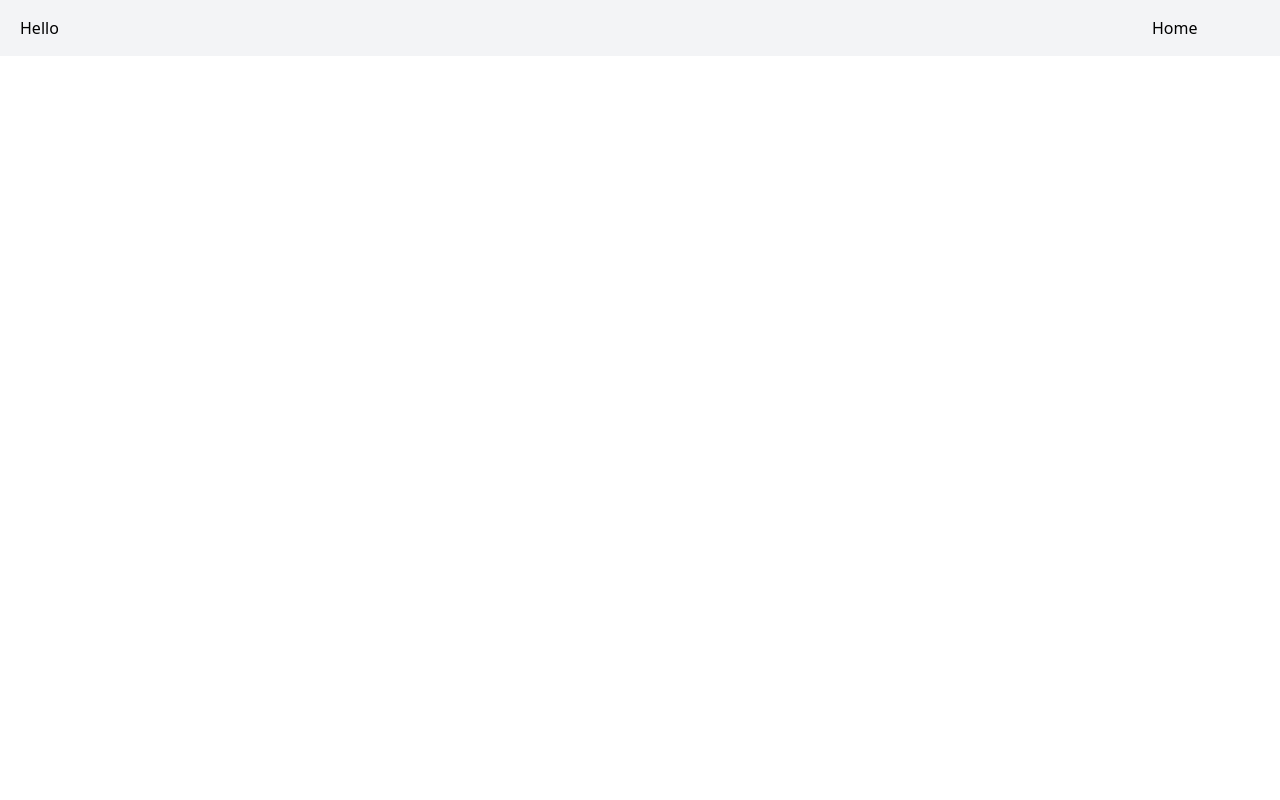
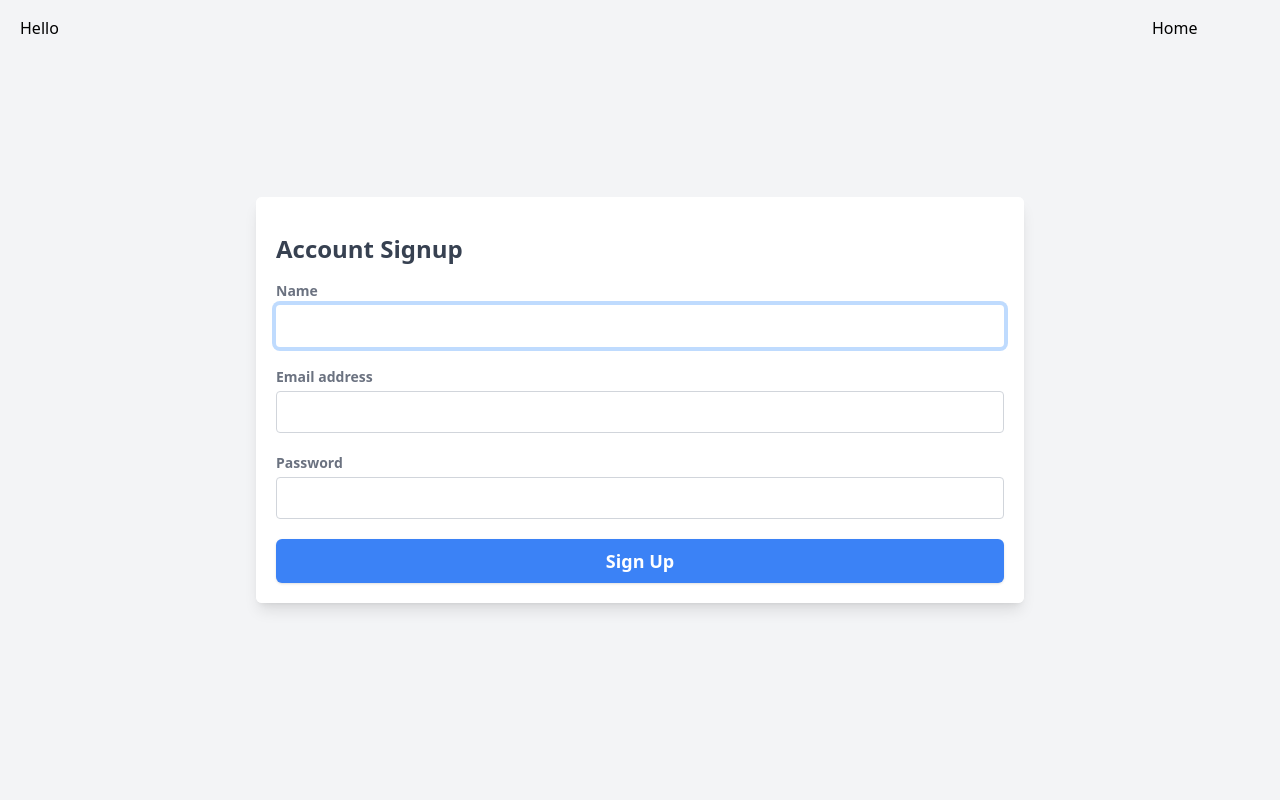
Before and after one commit to TanmayUdupa/book-sharing-system, a Django app: page /user_signup/ in a window 1280 px wide. Before the commit the page is almost empty. Run offline with Django 4.2, Linux system fonts and the light colour scheme; some libraries are stand-ins or nearby versions.

Commit message:
Edit signup.html

```diff
--- a/mysite/app/models.py
+++ b/mysite/app/models.py
@@ -7,7 +7,7 @@ class User(models.Model):
     # profile_pic = models.ImageField(upload_to = "/images")
     password = models.CharField(max_length = 200)
     email = models.EmailField(max_length = 50)
-    rating = models.DecimalField(decimal_places = 1, max_digits = 2)
+    rating = models.DecimalField(default = 0.0, decimal_places = 1, max_digits = 2)
 
 class Genre(models.Model):
     name = models.CharField(max_length = 50)
--- a/mysite/app/templates/app/signup.html
+++ b/mysite/app/templates/app/signup.html
@@ -14,5 +14,50 @@
             </div>
         </nav>
         <!-----------------------Nav-bar-end---------------------->
+            <!---------------------- Login-div-start--------------------->
+    <div class="flex items-center min-h-screen p-4 bg-gray-100 lg:justify-center">
+        <div
+          class="flex flex-col overflow-hidden bg-white rounded-md shadow-lg max md:flex-row md:flex-1 lg:max-w-screen-md"
+        >
+          <div class="p-5 bg-white md:flex-1">
+            <h3 class="my-4 text-2xl font-semibold text-gray-700">Account Signup</h3>
+            <form action="#" class="flex flex-col space-y-5">
+                <div class="flex flex-col space-y-1">
+                    <label for="name" class="text-sm font-semibold text-gray-500">Name</label>
+                    <input
+                      type="text"
+                      id="name"
+                      autofocus
+                      class="px-4 py-2 transition duration-300 border border-gray-300 rounded focus:border-transparent focus:outline-none focus:ring-4 focus:ring-blue-200"
+                    />
+                </div>
+              <div class="flex flex-col space-y-1">
+                <label for="email" class="text-sm font-semibold text-gray-500">Email address</label>
+                <input
+                  type="email"
+                  id="email"
+                  autofocus
+                  class="px-4 py-2 transition duration-300 border border-gray-300 rounded focus:border-transparent focus:outline-none focus:ring-4 focus:ring-blue-200"
+                />
+              </div>
+              <div class="flex flex-col space-y-1">
+                <div class="flex items-center justify-between">
+                  <label for="password" class="text-sm font-semibold text-gray-500">Password</label>
+                </div>
+                <input
+                  type="password"
+                  id="password"
+                  class="px-4 py-2 transition duration-300 border border-gray-300 rounded focus:border-transparent focus:outline-none focus:ring-4 focus:ring-blue-200"
+                />
+              </div>
+              <div>
+                <button
+                  type="submit"
+                  class="w-full px-4 py-2 text-lg font-semibold text-white transition-colors duration-300 bg-blue-500 rounded-md shadow hover:bg-blue-600 focus:outline-none focus:ring-blue-200 focus:ring-4"
+                >
+                  Sign Up
+                </button>
+              </div>
+        <!---------------------- Login-div-end--------------------->
 </body>
 </html>
```
Also changed, not shown: mysite/app/migrations/0004_alter_user_rating.py (added).
